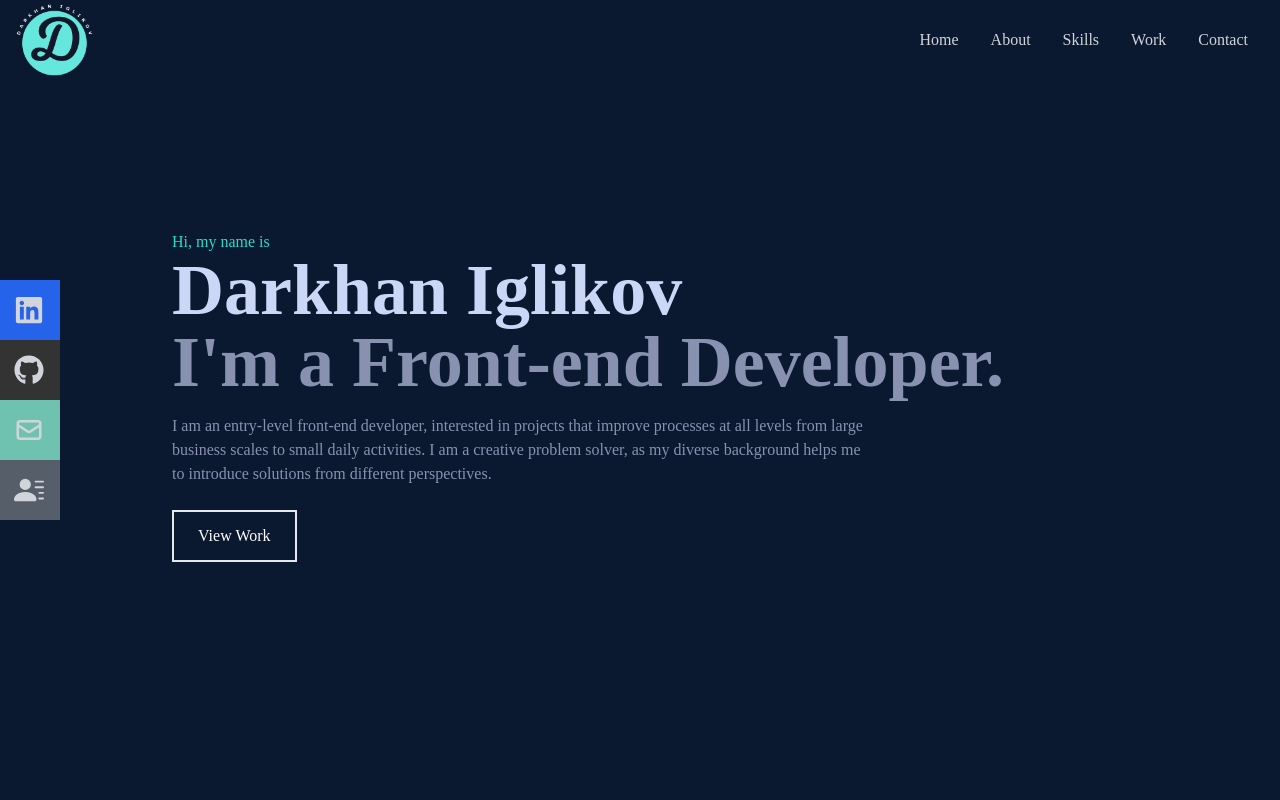
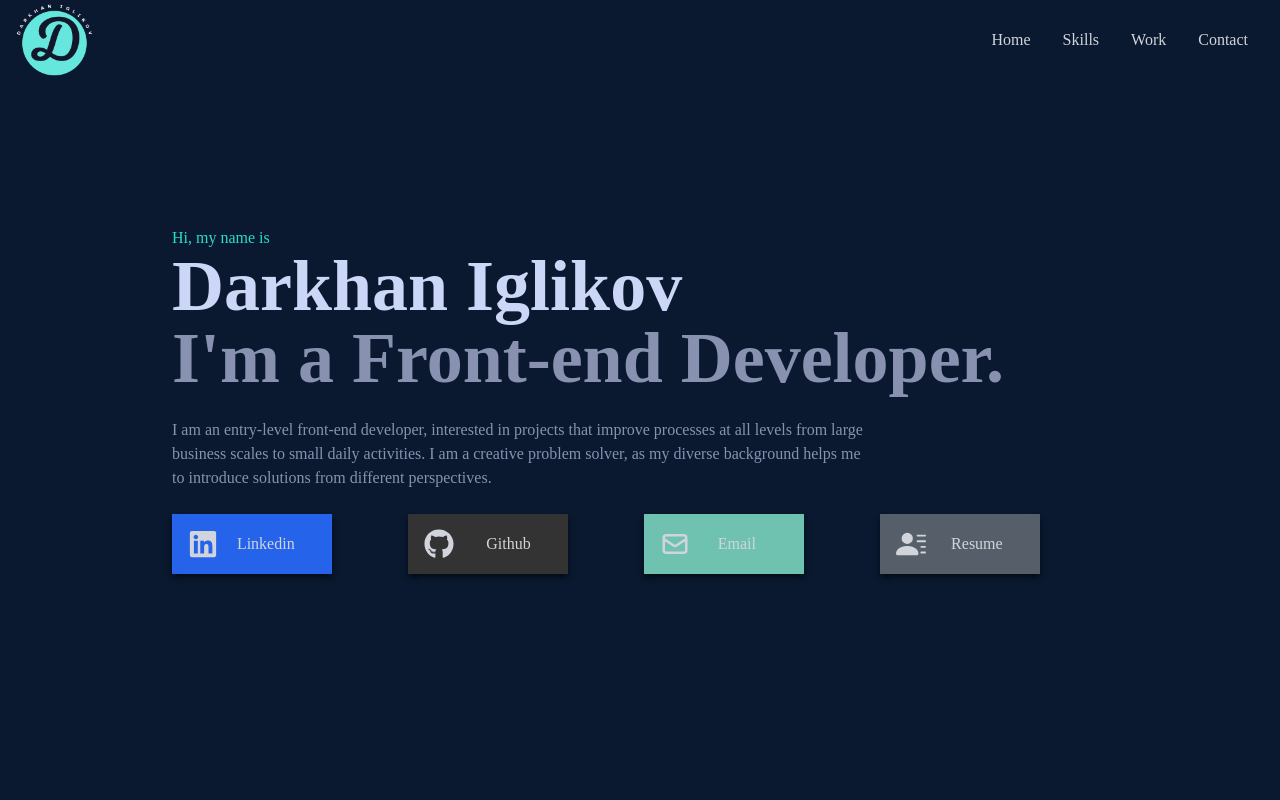
Before and after one commit to shmudivel/Portfolio, a React (Create React App) app in the folder portfolio-app/: page / in a window 1280 px wide. Shown: the top 800 px of the page. Built offline with nearby package versions, Linux system fonts and the light colour scheme.

Commit message:
Links layout and content reduction

```diff
--- a/portfolio-app/src/App.js
+++ b/portfolio-app/src/App.js
@@ -1,4 +1,4 @@
-import About from "./components/About";
+// import About from "./components/About";
 import Contact from "./components/Contact";
 import Home from "./components/Home";
 import NavBar from "./components/NavBar";
@@ -10,9 +10,10 @@ function App() {
     <div>
       <NavBar />
       <Home />
-      <About />
+
       <Skills />
       <Work />
+
       <Contact />
     </div>
   );
--- a/portfolio-app/src/components/Home.jsx
+++ b/portfolio-app/src/components/Home.jsx
@@ -1,12 +1,16 @@
 import React from "react";
 // import { HiArrowNarrowRight } from "react-icons/hi";
 
+// Icons
+import { BsFillPersonLinesFill } from "react-icons/bs";
+import { HiOutlineMail } from "react-icons/hi";
+import {
+  FaGithub,
+  FaLinkedin,
 
-
+} from "react-icons/fa";
 
 const Home = () => {
-
-
   return (
     <div name="home" className="w-full h-screen bg-[#0a192f]">
       {/* Container */}
@@ -18,17 +22,61 @@ const Home = () => {
         <h2 className="text-4xl sm:text-7xl font-bold text-[#8892b0]">
           I'm a Front-end Developer.
         </h2>
-        <p className="text-[#8892b0] py-4 max-w-[700px]">
-        I am an entry-level front-end developer, interested in projects that improve processes at all levels from large business scales to small daily activities.  I am a creative problem solver, as my diverse background helps me to introduce solutions from different perspectives.
+        <p className="text-[#8892b0] py-6 max-w-[700px]">
+          I am an entry-level front-end developer, interested in projects that
+          improve processes at all levels from large business scales to small
+          daily activities. I am a creative problem solver, as my diverse
+          background helps me to introduce solutions from different
+          perspectives.
         </p>
         <div>
-          <button className="text-white group border-2 px-6 py-3 my-2 flex items-center hover:bg-[#26ddcd] hover:border-[#26ddcd]">
+          {/* <button className="text-white group border-2 px-6 py-3 my-2 flex items-center hover:bg-[#26ddcd] hover:border-[#26ddcd]">
             View Work
-            {/* <span className="group-hover:rotate-90 duration-300">
+            <span className="group-hover:rotate-90 duration-300">
               <HiArrowNarrowRight className="ml-3 " />
-            </span> */}
+            </span>
+          </button> */}
 
-          </button>
+          <div className=" text-white">
+            <ul className="grid sm:grid-cols-2 md:grid-cols-4 gap-2 ">
+              <li className="w-[160px] h-[60px] flex justify-between items-center shadow-md shadow-[#040c16] hover:scale-110 duration-500 bg-blue-600">
+                <a
+                className="flex justify-between items-center w-10/12 text-gray-300"
+                  href="https://www.linkedin.com/in/darkhan-iglikov-24a616157"
+                  target="_blank"
+                  rel="noreferrer"
+                >
+                   <FaLinkedin size={30} /> Linkedin
+                </a>
+              </li>
+              <li className="w-[160px] h-[60px] flex justify-between items-center shadow-md shadow-[#040c16] hover:scale-110 duration-500 bg-[#333333]">
+                <a
+                className="flex justify-between items-center w-10/12 text-gray-300"
+                  href="https://github.com/shmudivel"
+                  target="_blank"
+                  rel="noreferrer"
+                >
+                   <FaGithub size={30} /> Github
+                </a>
+              </li>
+              <li className="w-[160px] h-[60px] flex justify-between items-center shadow-md shadow-[#040c16] hover:scale-110 duration-500 bg-[#6fc2b0]">
+                <a
+                className="flex justify-between items-center w-9/12 text-gray-300"
+                href="mailto: shmudivel@gmail.com"
+                >
+                   <HiOutlineMail size={30} /> Email
+                  </a>
+              </li>
+              <li className="w-[160px] h-[60px] flex justify-between items-center shadow-md shadow-[#040c16] hover:scale-110 duration-500 bg-[#565f69]">
+                <a
+                className="flex justify-between items-center w-10/12 text-gray-300"
+                href="/"
+                >
+                   <BsFillPersonLinesFill size={30} /> Resume
+                  </a>
+              </li>
+            </ul>
+          </div>
         </div>
       </div>
     </div>
--- a/portfolio-app/src/components/NavBar.jsx
+++ b/portfolio-app/src/components/NavBar.jsx
@@ -2,12 +2,12 @@ import React, { useState } from "react";
 import {
   FaBars,
   FaTimes,
-  FaGithub,
-  FaLinkedin,
+  // FaGithub,
+  // FaLinkedin,
 
 } from "react-icons/fa";
-import { HiOutlineMail } from "react-icons/hi";
-import { BsFillPersonLinesFill } from "react-icons/bs";
+// import { HiOutlineMail } from "react-icons/hi";
+// import { BsFillPersonLinesFill } from "react-icons/bs";
 import Logo from "../assets/logo.png";
 import { Link } from "react-scroll";
 
@@ -29,11 +29,11 @@ const NavBar = () => {
             Home
           </Link>
         </li>
-        <li>
+        {/* <li>
           <Link to="about" smooth={true} duration={500}>
             About
           </Link>
-        </li>
+        </li> */}
         <li>
           <Link to="skills" smooth={true} duration={500}>
             Skills
@@ -69,11 +69,11 @@ const NavBar = () => {
             Home
           </Link>
         </li>
-        <li className="py-6 text-4xl">
+        {/* <li className="py-6 text-4xl">
           <Link onClick={handleClick} to="about" smooth={true} duration={500}>
             About
           </Link>
-        </li>
+        </li> */}
         <li className="py-6 text-4xl">
           <Link onClick={handleClick} to="skills" smooth={true} duration={500}>
             Skills
@@ -92,7 +92,7 @@ const NavBar = () => {
       </ul>
 
       {/* Social icons */}
-      <div className="hidden lg:flex fixed flex-col top-[35%] left-0">
+      {/* <div className="hidden lg:flex fixed flex-col top-[35%] left-0">
         <ul>
           <li className="w-[160px] h-[60px] flex justify-between items-center ml-[-100px] hover:ml-[-10px] duration-300 bg-blue-600">
             <a
@@ -127,7 +127,7 @@ const NavBar = () => {
             </a>
           </li>
         </ul>
-      </div>
+      </div> */}
     </div>
   );
 };
```
